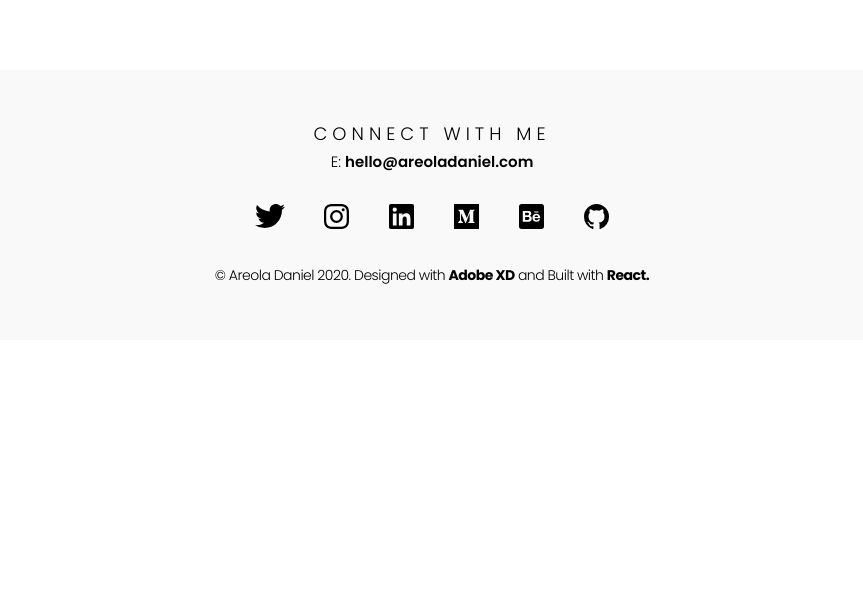
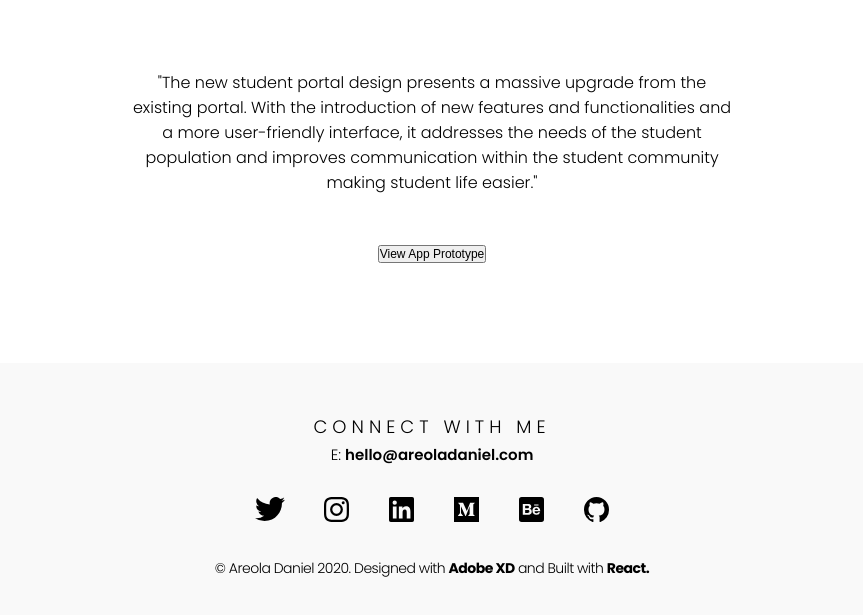
Before and after one commit to lifeofdaniell/portfolio_v2, a Gatsby site: page /projects/unilag in a window 1280 px wide. Shown: the part 2053-2668 px from the top of the page, without its empty margins (208-1071 px from the left). Before the commit the page ends 2393 px from the top, so only its background shows below. Built offline with nearby package versions, Linux system fonts and the light colour scheme; Gatsby itself is replaced by a stand-in of ours.

```diff
--- a/src/pages/projects/unilag.js
+++ b/src/pages/projects/unilag.js
@@ -1,4 +1,6 @@
 import React from "react";
+import { Link } from "gatsby";
+import styled from "styled-components";
 import HeaderPage from "../../components/header";
 import Template from "../../components/Template";
 import SEO from "../../components/seo";
@@ -48,8 +50,50 @@ const Unilag = () => (
       image8="https://res.cloudinary.com/areoladaniel-com/image/upload/v1589831864/uxcasestudy3_su10zk.jpg"
     />
 
+    <LagFooter>
+      <LagText>
+        "The new student portal design presents a massive upgrade from the
+        existing portal. With the introduction of new features and
+        functionalities and a more user-friendly interface, it addresses the
+        needs of the student population and improves communication within the
+        student community making student life easier."
+      </LagText>
+      <Link
+        to="https://xd.adobe.com/view/7945b45e-ec36-4691-563d-6f87418a979c-0f74/"
+        target="_blank"
+        rel="noopener"
+      >
+        <LagLink>View App Prototype</LagLink>
+      </Link>
+    </LagFooter>
     <Footer />
   </div>
 );
 
 export default Unilag;
+
+const LagFooter = styled.div`
+  text-align: center;
+  width: 600px;
+  margin: 0px auto 50px auto;
+  @media (max-width: 520px) {
+    width: 100%;
+  }
+`;
+const LagText = styled.p`
+  font-size: 16px;
+  font-weight: 300;
+  text-align: center;
+  @media (max-width: 520px) {
+    font-size: 15px;
+    width: 92%;
+    margin: 0px 0 0px 5%;
+    text-align: left;
+  }
+`;
+const LagLink = styled.button`
+  margin: 50px auto;
+  font-size: 12px;
+  font-weight: 400;
+  text-align: center;
+`;
```
Also changed, not shown: src/components/videos.js (+16 -5 lines), src/pages/projects/crux.js (+9 -7 lines), src/images/bookplaceholder.jpg (added), src/images/bookplaceholder.png (added).
